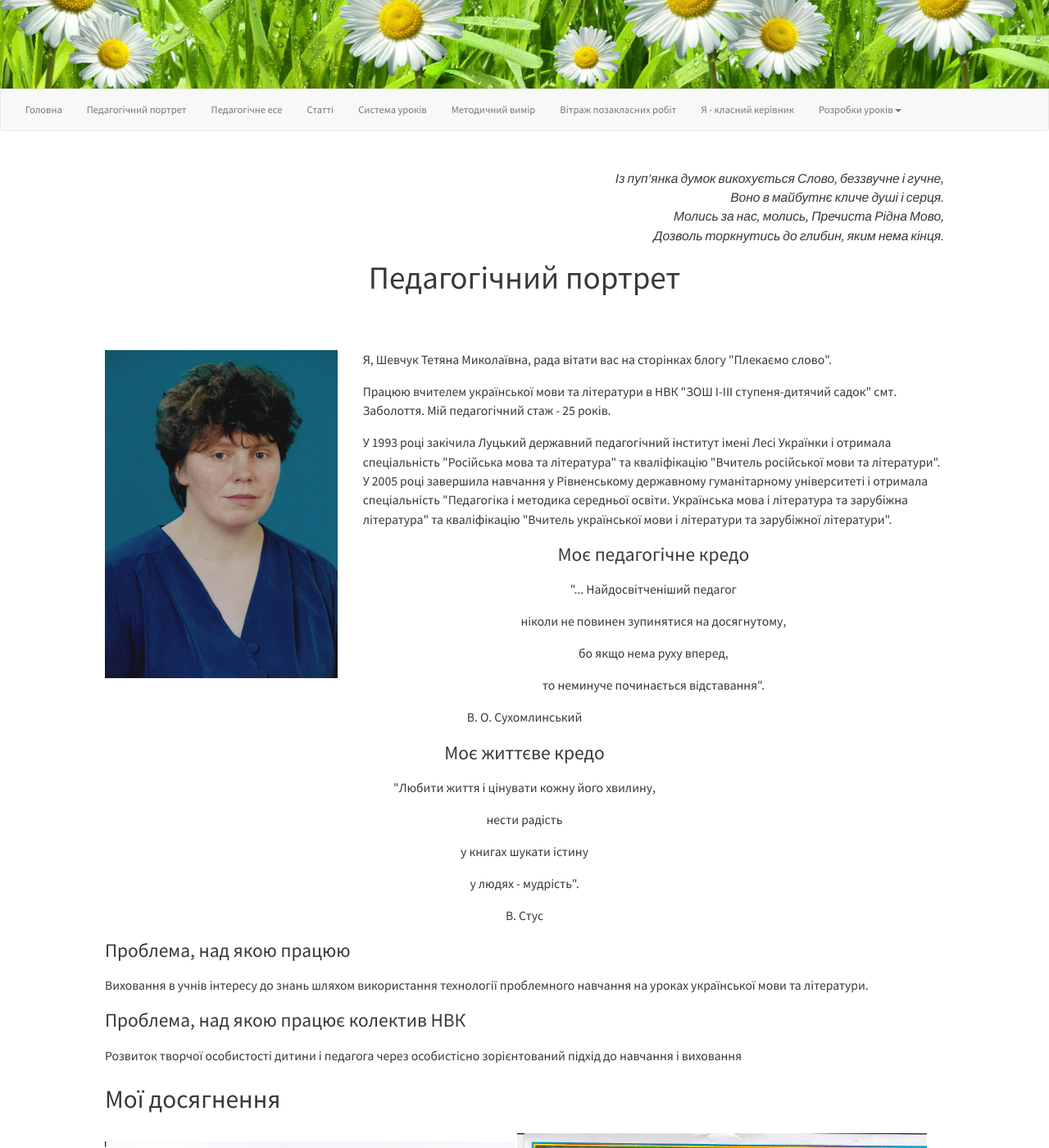
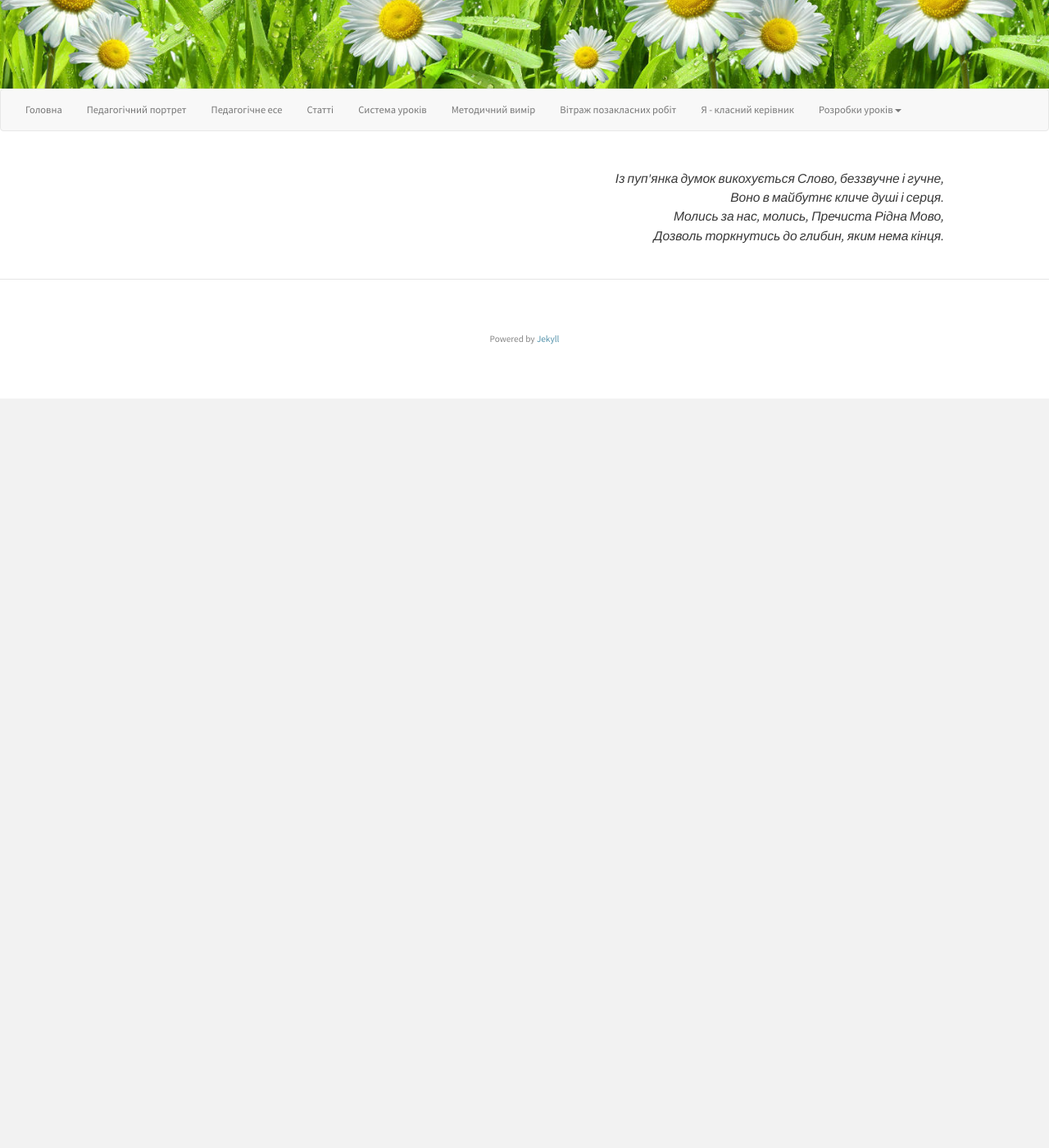
Before and after one commit to tetyanashevchuk/tetyanashevchuk.github.io, a Jekyll site: the page built from pedagogic_portrait/index.html, in a window 1280 px wide and 1400 px high, scrolled down 293 px. Shown: the whole window at 82% size. Built offline with Jekyll 4.4.1, drawn with Linux system fonts in a browser that asks for light colours; nearby versions of some CDN libraries; after the commit the page ends 900 px from its top, so only the background shows below that.

```diff
--- a/pedagogic_portrait/index.html
+++ b/pedagogic_portrait/index.html
@@ -1,7 +1,7 @@
 ---
 layout: default
 permalink: /pedagogic_portrait/
-title: "Педагогічне есе"
+title: "Педагогічний портрет"
 ---
 
 <article class="post-teaser">
@@ -19,78 +19,4 @@
       Дозволь торкнутись до глибин, яким нема кінця.
     </p>
   </div>
-  <!-- wrap to div -->
-
-  <header>
-    <h1 class="post-link">Педагогічний портрет</h1>
-  </header>
-  <img src="/images/main_page/portrait.jpg" align="left" />
-  <p>
-    Я, Шевчук Тетяна Миколаївна, рада вітати вас на сторінках блогу "Плекаємо слово".
-  </p>
-  <p>
-    Працюю вчителем української мови та літератури в НВК "ЗОШ І-ІІІ ступеня-дитячий садок" смт. Заболоття. Мій педагогічний стаж - 25 років.
-  </p>
-  <p>
-    У 1993 році закічила Луцький державний педагогічний інститут імені Лесі Українки і отримала спеціальність "Російська мова та література" та кваліфікацію "Вчитель російської мови та літератури". У 2005 році завершила навчання у Рівненському державному
-    гуманітарному університеті і отримала спеціальність "Педагогіка і методика середньої освіти. Українська мова і література та зарубіжна література" та кваліфікацію "Вчитель української мови і літератури та зарубіжної літератури".
-  </p>
-  <h3 align="center">
-      Моє педагогічне кредо
-    </h3>
-  <p align="center">
-    "... Найдосвітченіший педагог
-  </p>
-  <p align="center">
-    ніколи не повинен зупинятися на досягнутому,
-  </p>
-  <p align="center">
-    бо якщо нема руху вперед,
-  </p>
-  <p align="center">
-    то неминуче починається відставання".
-  </p>
-  <p align="center">
-    В. О. Сухомлинський
-  </p>
-
-  <h3 align="center">
-      Моє життєве кредо
-    </h3>
-  <p align="center">
-    "Любити життя і цінувати кожну його хвилину,
-  </p>
-  <p align="center">
-    нести радість
-  </p>
-  <p align="center">
-    у книгах шукати істину
-  </p>
-  <p align="center">
-    у людях - мудрість".
-  </p>
-  <p align="center">
-    В. Стус
-  </p>
-
-  <h3>
-      Проблема, над якою працюю
-    </h3>
-  <p>
-    Виховання в учнів інтересу до знань шляхом використання технології проблемного навчання на уроках української мови та літератури.
-  </p>
-  <h3>
-      Проблема, над якою працює колектив НВК
-    </h3>
-  <p>
-    Розвиток творчої особистості дитини і педагога через особистісно зорієнтований підхід до навчання і виховання
-  </p>
-
-  <p>
-    <h2>Мої досягнення</h2>
-    <img src="/images/gramotas/0001.jpg" alt="" />
-    <img src="/images/gramotas/0002.jpg" alt="" />
-    <img src="/images/gramotas/0003.jpg" alt="" />
-  </p>
-
 </article>
```
Also changed, not shown: 9 other files.
